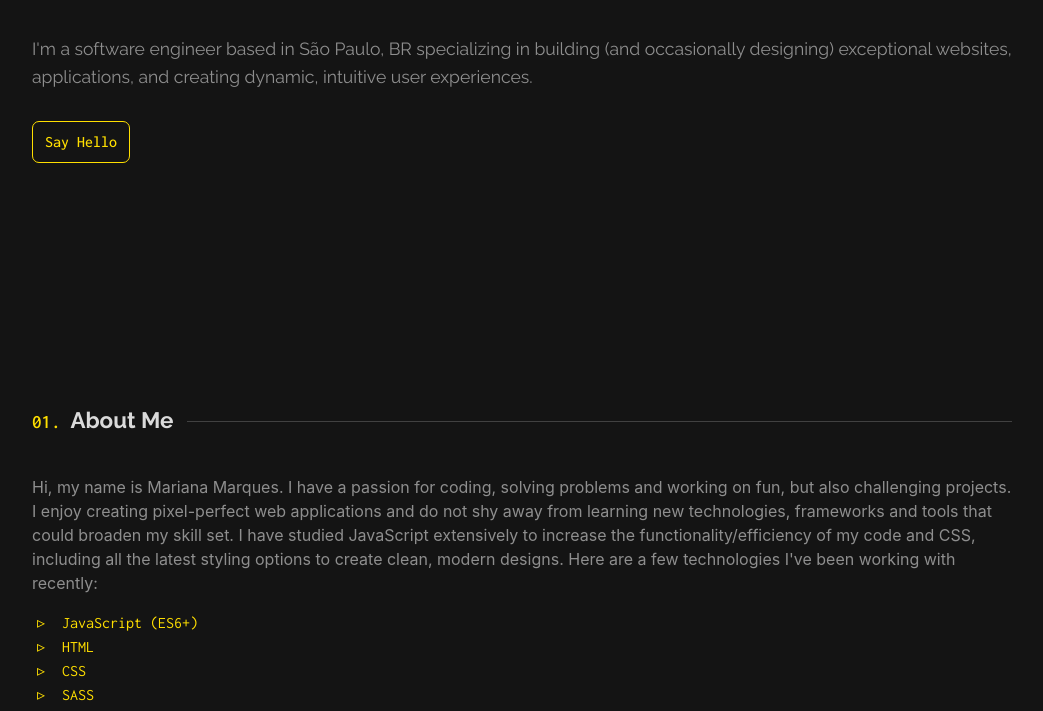
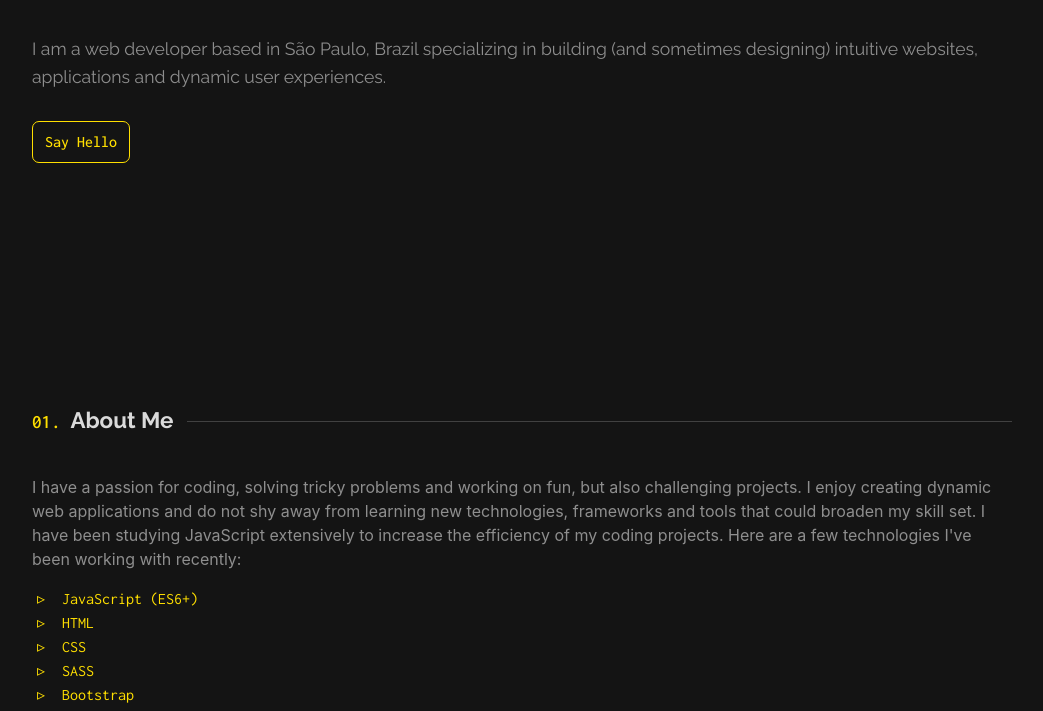
Before and after one commit to marianadacunha/portfolio, a plain HTML site: page index.html in a window 1280 px wide. Shown: the part 449-1160 px from the top of the page, without its empty margins (118-1161 px from the left). Drawn offline with nearby package versions, Linux system fonts and the light colour scheme.

Commit message:
review texts

```diff
--- a/index.html
+++ b/index.html
@@ -35,12 +35,12 @@
 
   <div class="main">
     <div class="home">
-      <h1>Hi, my name is</h1>
+      <h1>Hello, my name is</h1>
       <h2>Mariana Marques.</br>
         <span>I am a Front-End Developer.</span></h2>
       <p>
-        I'm a software engineer based in São Paulo, BR specializing in building (and occasionally designing) exceptional
-        websites, applications, and creating dynamic, intuitive user experiences.
+        I am a web developer based in São Paulo, Brazil specializing in building (and sometimes designing) intuitive
+        websites, applications and dynamic user experiences.
       </p>
       <a href="mailto:marianadacunhamarques@gmail.com">Say Hello</a>
     </div>
@@ -48,12 +48,10 @@
     <div class="about" id="about">
       <h1>01. <span>About Me</span></h1>
       <p>
-        Hi, my name is Mariana Marques.
-        I have a passion for coding, solving problems and working on fun, but also challenging projects.
-        I enjoy creating pixel-perfect web applications and do not shy away from learning new technologies,
-        frameworks and tools that could broaden my skill set. I have studied JavaScript extensively to increase the
-        functionality/efficiency of my code and CSS, including all the latest styling options to create clean, modern
-        designs. Here are a few technologies I've been working with recently:
+        I have a passion for coding, solving tricky problems and working on fun, but also challenging projects.
+        I enjoy creating dynamic web applications and do not shy away from learning new technologies,
+        frameworks and tools that could broaden my skill set. I have been studying JavaScript extensively to increase the
+        efficiency of my coding projects. Here are a few technologies I've been working with recently:
       </p>
       <ul>
         <li>JavaScript (ES6+)</li>
```
